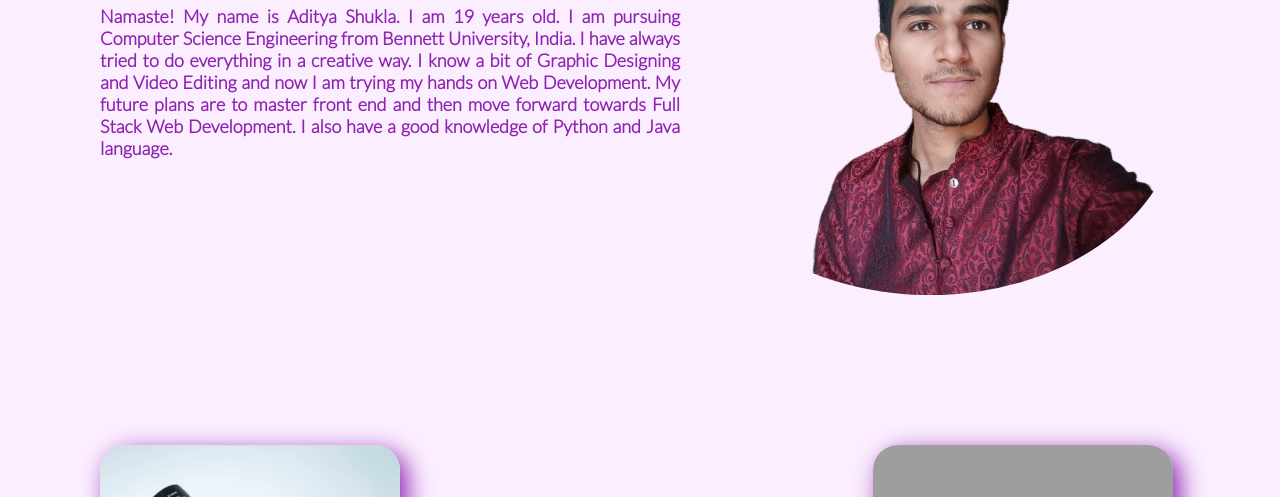
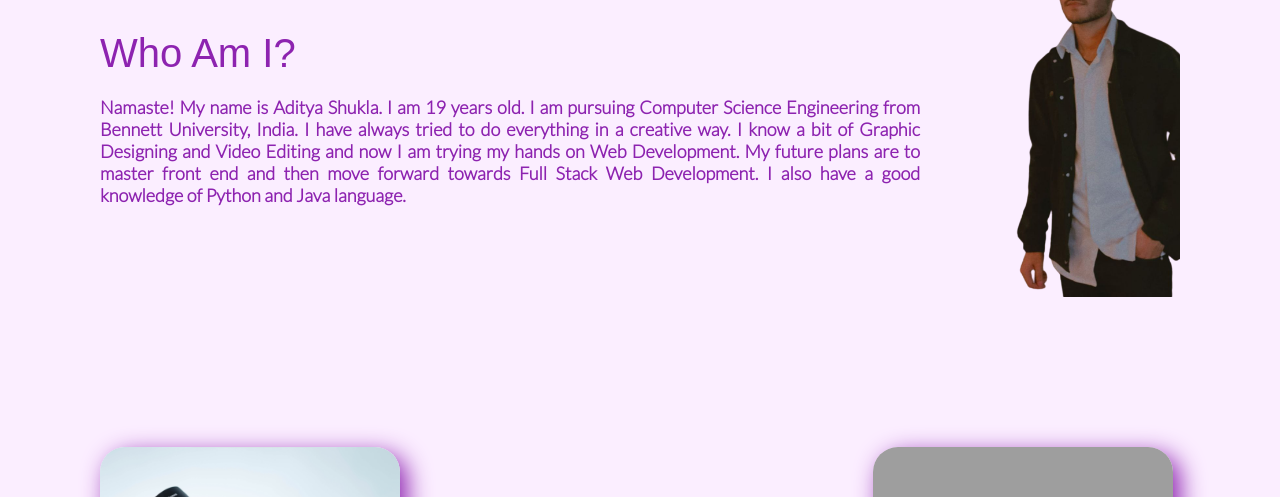
Before and after one commit to AdiShukla06/Personal-Portfolio, a plain HTML site: page index.html in a window 1280 px wide. Shown: the part 754-1251 px from the top of the page. Drawn offline with Linux system fonts and the light colour scheme; grey boxes are pictures that could not be loaded.

Commit message:
pic changes

```diff
--- a/index.html
+++ b/index.html
@@ -61,7 +61,7 @@
             <div class="subHeadingAboutMe">Namaste! My name is Aditya Shukla. I am 19 years old. I am pursuing Computer Science Engineering from Bennett University, India. I have always tried to do everything in a creative way. I know a bit of Graphic Designing and Video Editing and now I am trying my hands on Web Development. My future plans are to master front end and then move forward towards Full Stack Web Development. I also have a good knowledge of Python and Java language. </div>
         </div>
         <div class="myPic2">
-        <img src="/Images/myPic2.png" alt="">
+        <img src="/Images/test.png" alt="">
         </div>
     </div>
 
--- a/style.css
+++ b/style.css
@@ -135,12 +135,14 @@ button:hover{
     display: flex;
     flex-direction: column;
     margin-top: 110px;
+    justify-content: center;
+    margin-right: 60px;
 }
 
 .myPic2 img{
-    width: 500px;
-    margin-top: 90px;
-    border-radius: 50%;
+    width: 200px;
+    margin-top: 50px;
+    /* border-radius: 50%; */
 
 }
 
```
Also changed, not shown: Images/photo_2023-01-03_22-18-45.jpg (added), Images/test.png (added).
